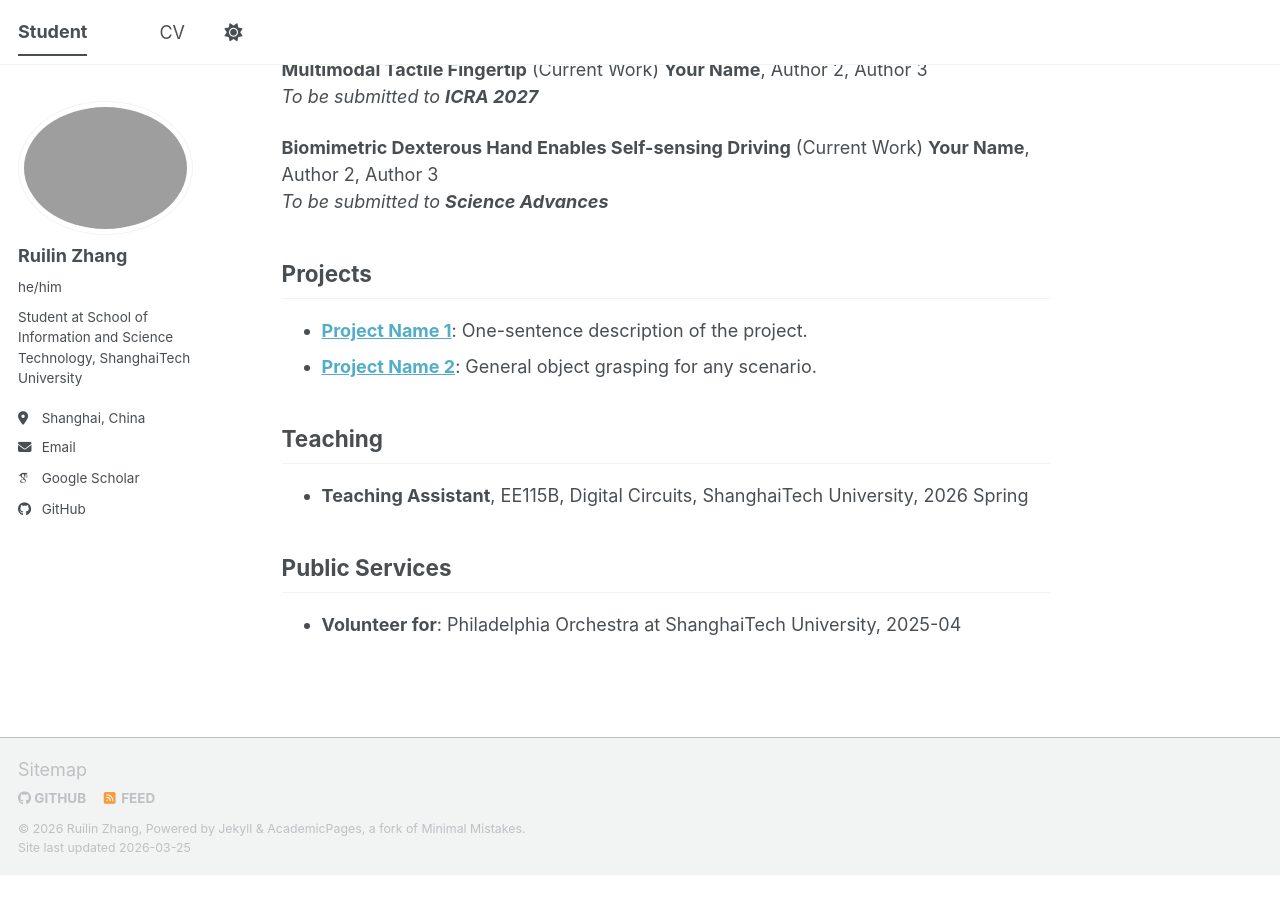
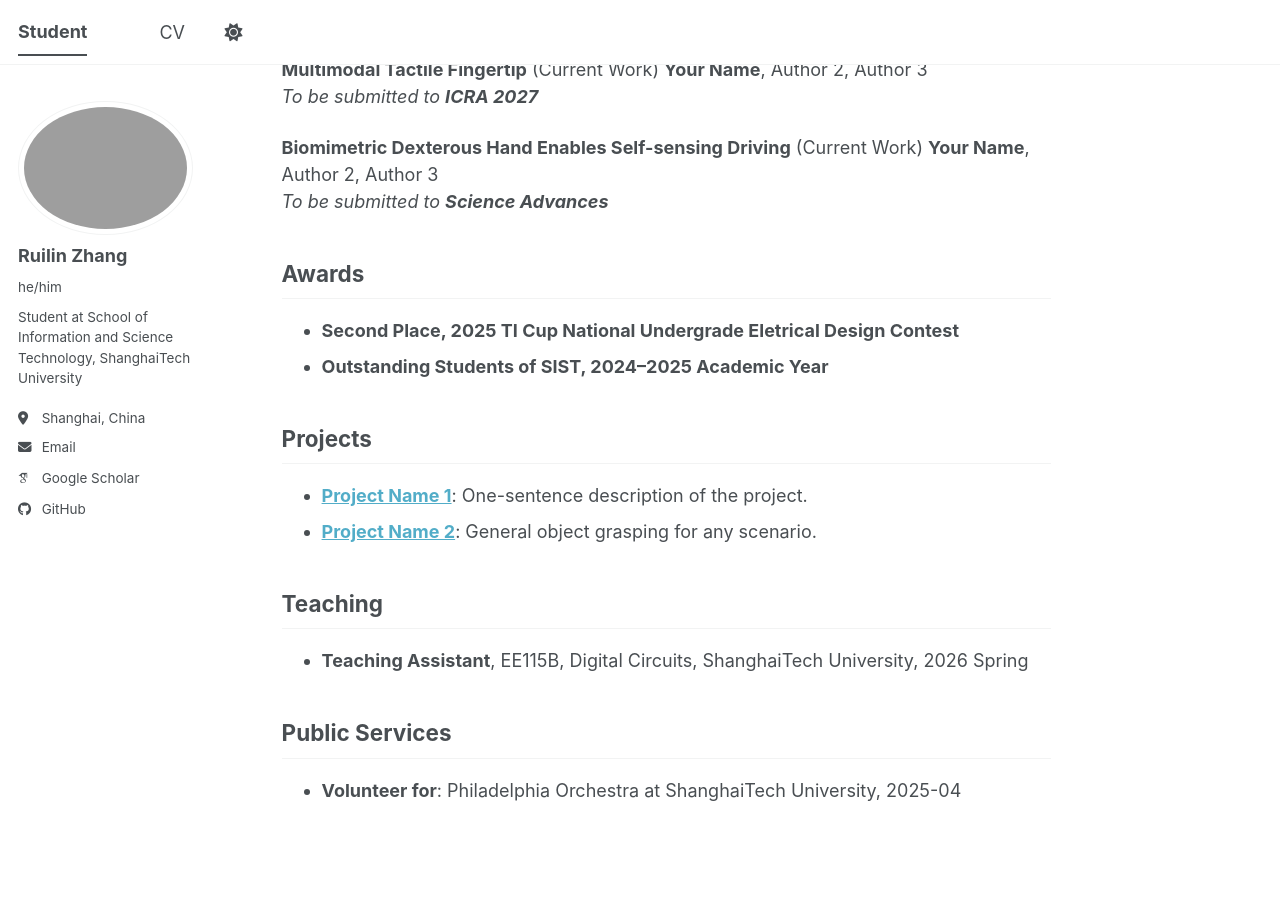
Before and after one commit to bey0ndt1me/bey0ndt1me.github.io, a Jekyll site: the page built from _pages/about.md, in a window 1280 px wide and 900 px high, scrolled down 778 px. Built offline with Jekyll 4.4.1, drawn with Linux system fonts in a browser that asks for light colours; some web fonts are replaced; a script bundle is joined from its source files by our own code; library files that are not in the unit come from our copies; before the commit the page ends 1653 px from its top, so only the background shows below that.

Commit message:
Update about.md

```diff
--- a/_pages/about.md
+++ b/_pages/about.md
@@ -36,6 +36,11 @@ Author 1, **Your Name**, Author 3
 *To be submitted to **Science Advances***
 
 
+## Awards
+* **Second Place, 2025 TI Cup National Undergrade Eletrical Design Contest**
+* **Outstanding Students of SIST, 2024–2025 Academic Year**
+
+
 ## Projects
 * **[Project Name 1](链接)**: One-sentence description of the project.
 * **[Project Name 2](链接)**: General object grasping for any scenario.
```
